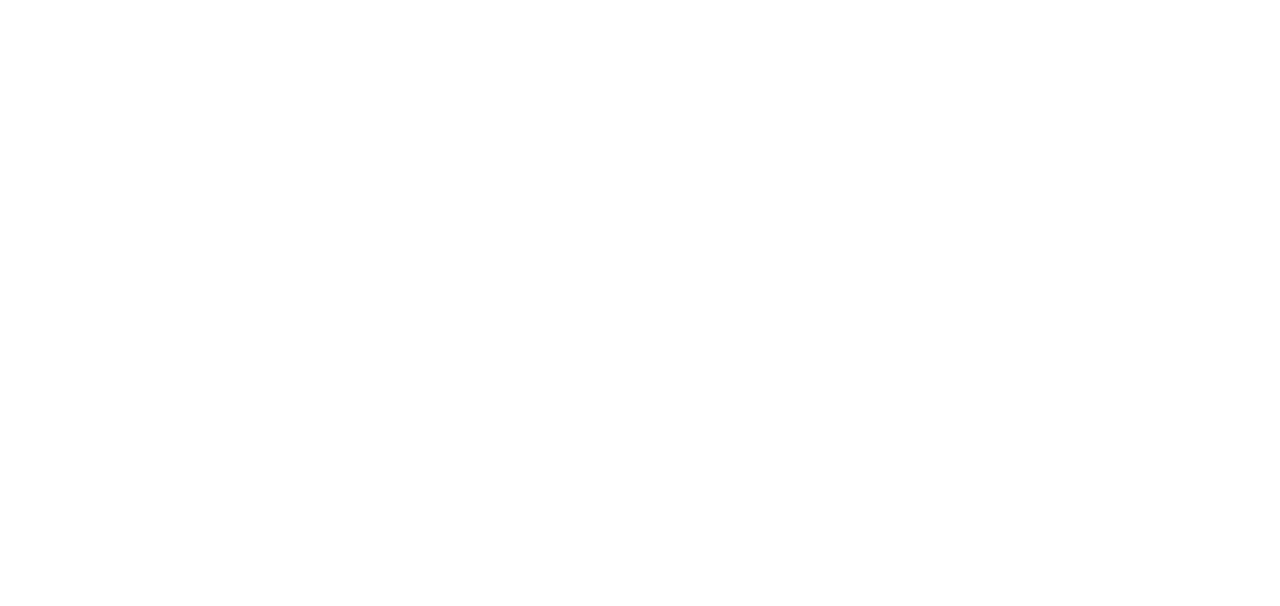
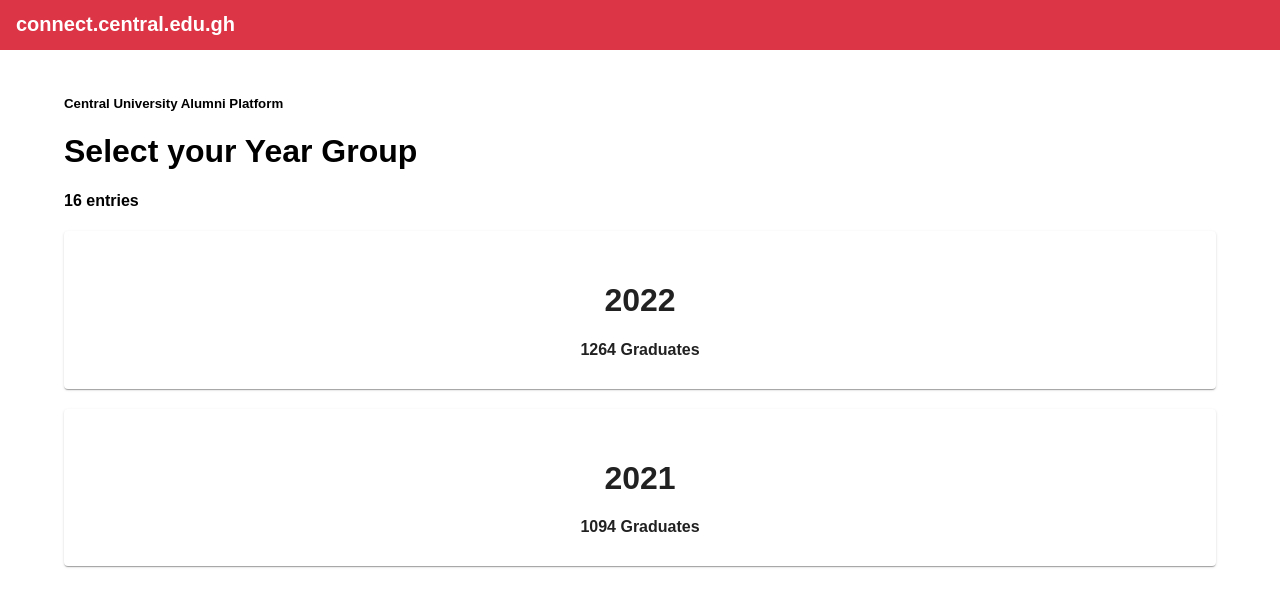
Before and after one commit to SoftLife0/Central-Connect, a React (Create React App) app: page /year in a window 1280 px wide. Before the commit this address had no page. Shown: the top 606 px of the page. Built offline with nearby package versions, Linux system fonts and the light colour scheme.

Commit message:
check this out for booking

```diff
--- a/src/App.js
+++ b/src/App.js
@@ -5,6 +5,7 @@ import Register from './components/Register';
 import Headings from './components/Headings';
 import Header from './components/Header';
 import Login from './components/Login';
+import Year from './components/Year';
 
 
 function App() {
@@ -17,6 +18,7 @@ function App() {
             <Route path="/register" element={<Register />} />
             <Route path="/headings" element={<Headings />} />
             <Route path="/header" element={<Header />} />
+            <Route path="/year" element={<Year />} />
           </Routes>
       </div>
     </Router>
--- /dev/null
+++ b/src/components/ColumnCard.jsx
@@ -0,0 +1,18 @@
+import React from 'react';
+import { Grid, Paper } from '@mui/material';
+import { Link } from 'react-router-dom';
+
+const DashboardItem = ({ title, count, url }) => (
+  <Grid item xs={12} sm={6} md={4}>
+    <Paper className="dashboard-item" style={{ padding: '30px', marginBottom: '20px' }}>
+      <Link to={url} style={{ textDecoration: 'none', color: 'inherit' }}>
+        <div data-aos="fade-up" data-aos-delay="100" className="card" style={{ textAlign: 'center' }}>
+          <h1 style={{ fontWeight: 'bold', marginBottom: '10px' }}>{title}</h1>
+          <h4 style={{ marginBottom: '0' }}>{count}</h4>
+        </div>
+      </Link>
+    </Paper>
+  </Grid>
+);
+
+export default DashboardItem;
--- a/src/components/Login.jsx
+++ b/src/components/Login.jsx
@@ -24,7 +24,6 @@ function Login() {
               <div className='form-group'>
                 <TextField helperText="Please enter your Email Address" type='email' label="Email" fullWidth style={{marginBottom:'10px'}}/>
                 <TextField helperText="Please enter your Password" type='password' label="Password" fullWidth style={{marginBottom:'10px'}}/>
-
               </div>
             </Grid>
 
--- a/src/components/Register.jsx
+++ b/src/components/Register.jsx
@@ -1,9 +1,8 @@
 import React from 'react'
-import Container from '@mui/material/Container';
 import Headings from './Headings';
 import Header from './Header';
 // import logo from '../assets/Central.png'
-import { Grid, TextField } from '@mui/material';
+import { Container, Grid, TextField } from '@mui/material';
 import SubmitButton from './Button';
 
 const Register = () => {
--- a/src/components/Year.jsx
+++ b/src/components/Year.jsx
@@ -1,9 +1,29 @@
 import React from 'react'
+import Header from './Header'
+import Headings from './Headings'
+import { Container } from '@mui/material'
+import ColumnCard from './ColumnCard'
 
-function Year() {
+const Year = () => {
   return (
-    <div>Year</div>
+    <>
+      <Header />
+      <Container style={{marginTop:'12vh'}}>
+
+        {/* Usage of Heading Component  */}
+        <div>
+          <Headings subTitle="Central University Alumni Platform" mainTitle="Select your Year Group" description="16 entries" />
+        </div>
+
+        <div>
+          <ColumnCard title="2022" count="1264 Graduates" url="/login" />
+          <ColumnCard title="2021" count="1094 Graduates" url="/login" />
+
+        </div>
+
+      </Container>
+    </>
   )
 }
 
-export default Year
+export default Year;
```
